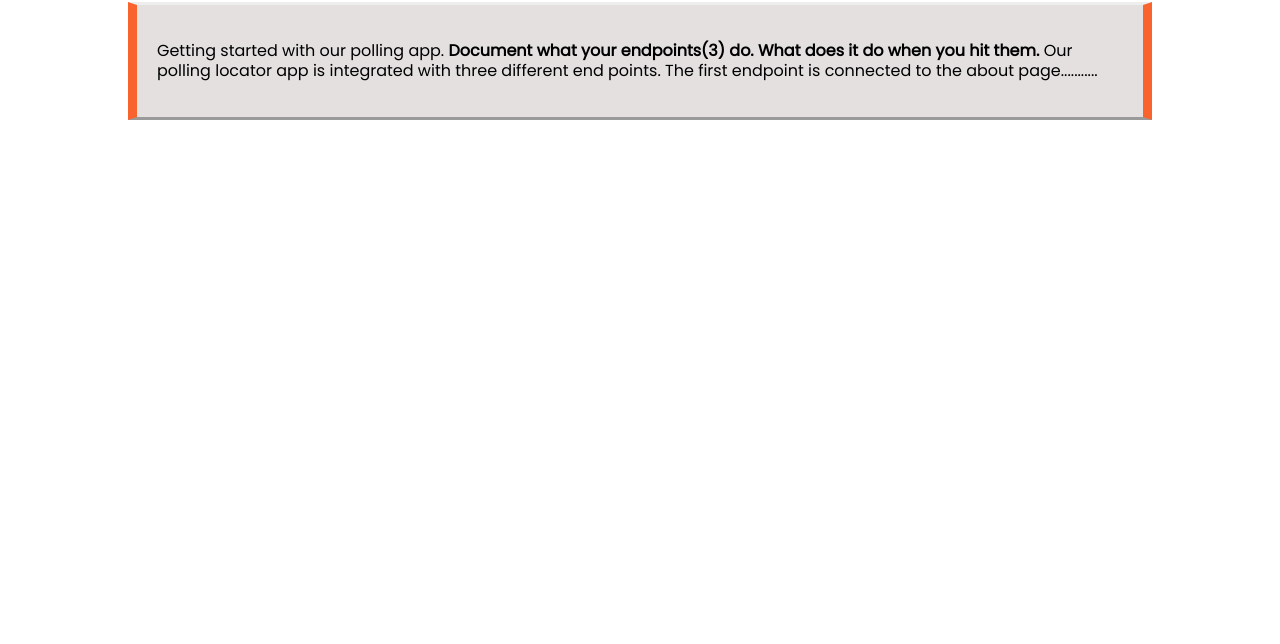
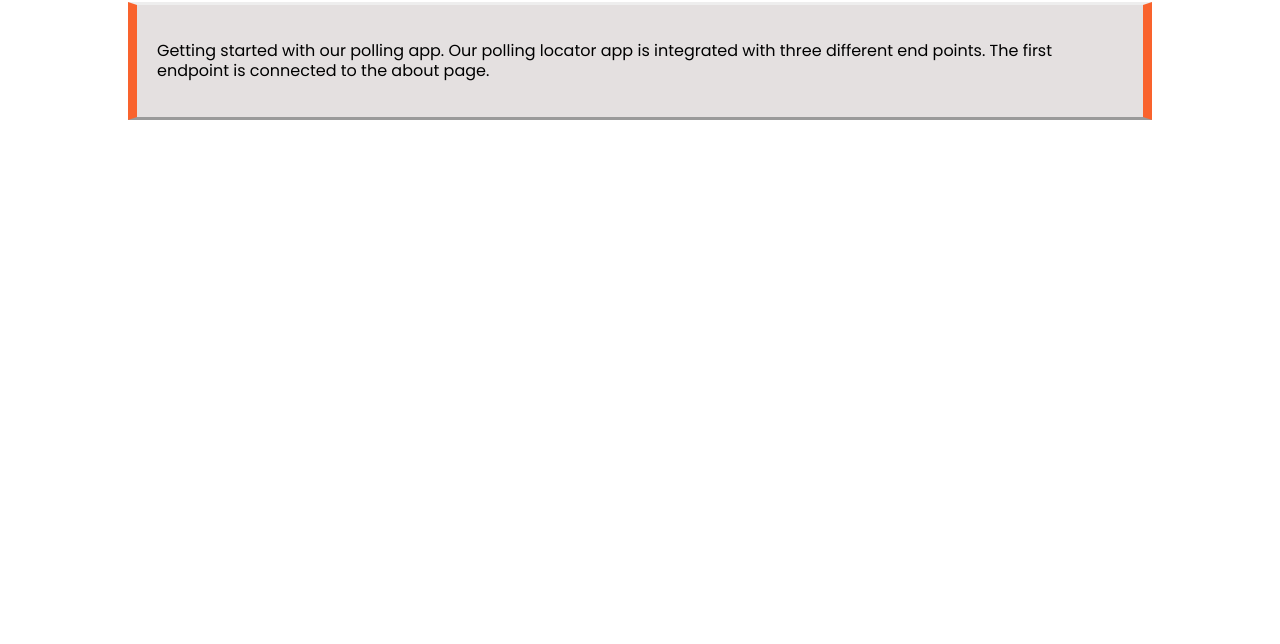
Before and after one commit to aquat3/PG-County-Polling-places, a website: page views/docs.html in a window 1280 px wide. Shown: the part 156-800 px from the top of the page. Drawn offline with nearby package versions, Linux system fonts and the light colour scheme.

Commit message:
short documentation update

```diff
--- a/views/docs.html
+++ b/views/docs.html
@@ -66,8 +66,8 @@
         <div class="header_doc">Getting Started</div>
         <div class="content">
           <p id="Getting Started">
-            Getting started with our polling app. <b>Document what your endpoints(3) do. What does it do when you hit them.</b>
-            Our polling locator app is integrated with three different end points. The first endpoint is connected to the about page...........
+            Getting started with our polling app. <!--<b>Document what your endpoints(3) do. What does it do when you hit them.</b>-->
+            Our polling locator app is integrated with three different end points. The first endpoint is connected to the about page.
 
           </p>
         </div>
@@ -79,7 +79,7 @@
           <p id="How to use">
             This is how you use the polling app. The first step is to type in your address in the search bar that is located on the homepage
             of the polling site application. The address that you type into the search bar can be your home address or the address of your current location
-            but ensure that the address is a PG county address in order to get the best polling place results...............
+            but ensure that the address is a PG county address in order to get the best polling place results.
 
           </p>
         </div>
```
